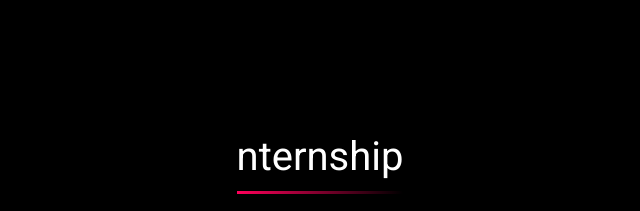
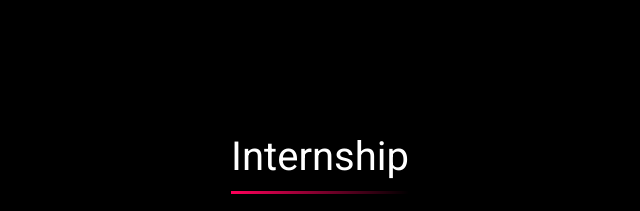
Before and after one commit to Bharani028/Bharani028.github.io, a plain HTML site: page index.html in a window 1280 px wide. Shown: the part 1483-1694 px from the top of the page, 320-960 px from the left. Drawn offline with nearby package versions, Linux system fonts and the light colour scheme; some packages are replaced by stand-ins of ours; a script that the page names is missing.

Commit message:
Update index.html

```diff
--- a/index.html
+++ b/index.html
@@ -431,7 +431,7 @@
 
 <!-- Internship Section -->
 <section class="internship" id="internship">
-    <h1 class="fade-line">nternship</h1>
+    <h1 class="fade-line">Internship</h1>
     <div class="internship-details">
         <div class="internship-header">
             <h3>Jay Tapp Technologies Private Limited</h3>
```
